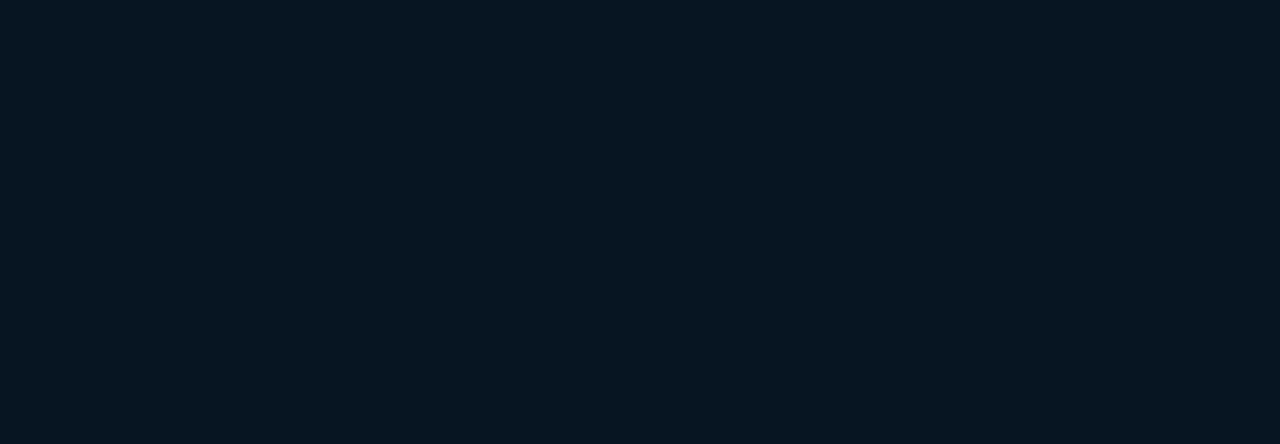
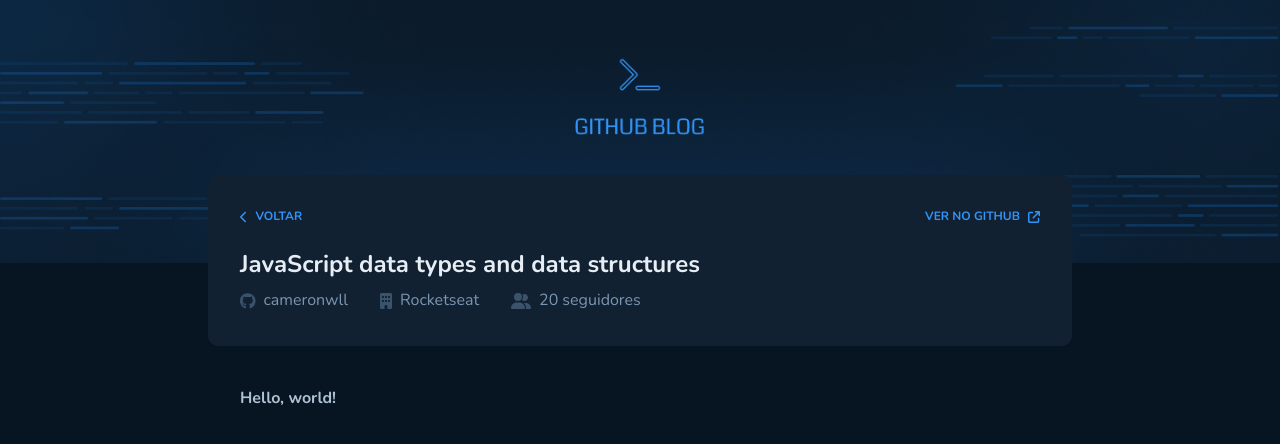
Before and after one commit to ArthurEnrique15/ignite-github-blog, a React (Vite) app: page /issue in a window 1280 px wide. Before the commit this address had no page. Shown: the top 444 px of the page. Built offline with nearby package versions, Linux system fonts and the light colour scheme.

Commit message:
feat: add issue page

```diff
--- a/package.json
+++ b/package.json
@@ -18,6 +18,7 @@
     "@rocketseat/eslint-config": "^1.2.0",
     "react": "^18.2.0",
     "react-dom": "^18.2.0",
+    "react-markdown": "^8.0.7",
     "react-router-dom": "^6.11.2",
     "styled-components": "^6.0.0-rc.2"
   },
--- a/src/Router.tsx
+++ b/src/Router.tsx
@@ -1,12 +1,14 @@
 import { Route, Routes } from 'react-router-dom'
 import { DefaultLayout } from './layouts/DefaultLayout'
 import { Home } from './pages/Home'
+import { Issue } from './pages/Issue'
 
 export function Router() {
   return (
     <Routes>
       <Route path="/" element={<DefaultLayout />}>
         <Route path="/" element={<Home />} />
+        <Route path="/issue" element={<Issue />} />
       </Route>
     </Routes>
   )
--- /dev/null
+++ b/src/pages/Issue/index.tsx
@@ -0,0 +1,65 @@
+import {
+  faArrowUpRightFromSquare,
+  faBuilding,
+  faChevronLeft,
+  faUserGroup,
+} from '@fortawesome/free-solid-svg-icons'
+import { FontAwesomeIcon } from '@fortawesome/react-fontawesome'
+import {
+  DescriptionContainer,
+  GithubLink,
+  GoBackLink,
+  IssueContainer,
+  StyledLink,
+  StyledReactMarkdown,
+  TitleContainer,
+  TitleFooter,
+  TitleHeader,
+  TitleText,
+} from './styles'
+import { faGithub } from '@fortawesome/free-brands-svg-icons'
+
+export function Issue() {
+  return (
+    <IssueContainer>
+      <TitleContainer>
+        <TitleHeader>
+          <StyledLink to="/">
+            <GoBackLink>
+              <FontAwesomeIcon icon={faChevronLeft} />
+              <span>Voltar</span>
+            </GoBackLink>
+          </StyledLink>
+
+          <GithubLink>
+            <span>Ver no Github</span>
+            <FontAwesomeIcon icon={faArrowUpRightFromSquare} />
+          </GithubLink>
+        </TitleHeader>
+
+        <TitleText>
+          <span>JavaScript data types and data structures</span>
+        </TitleText>
+        <TitleFooter>
+          <div>
+            <FontAwesomeIcon icon={faGithub} />
+            <span>cameronwll</span>
+          </div>
+
+          <div>
+            <FontAwesomeIcon icon={faBuilding} />
+            <span>Rocketseat</span>
+          </div>
+
+          <div>
+            <FontAwesomeIcon icon={faUserGroup} />
+            <span>20 seguidores</span>
+          </div>
+        </TitleFooter>
+      </TitleContainer>
+      <DescriptionContainer>
+        <StyledReactMarkdown>Hello, **world**!</StyledReactMarkdown>
+      </DescriptionContainer>
+    </IssueContainer>
+  )
+}
--- /dev/null
+++ b/src/pages/Issue/styles.ts
@@ -0,0 +1,157 @@
+import ReactMarkdown from 'react-markdown'
+import { Link } from 'react-router-dom'
+import styled from 'styled-components'
+
+export const StyledLink = styled(Link)`
+  text-decoration: none;
+
+  &:focus,
+  &:hover,
+  &:visited,
+  &:link,
+  &:active {
+    text-decoration: none;
+    color: ${({ theme }) => theme.blue};
+  }
+`
+
+export const IssueContainer = styled.div`
+  display: flex;
+  flex-direction: column;
+  align-items: center;
+
+  gap: 0.5rem;
+`
+
+export const TitleContainer = styled.div`
+  display: flex;
+  flex-direction: column;
+  align-items: center;
+
+  gap: 0.5rem;
+
+  padding: 2rem;
+
+  width: 54rem;
+
+  background-color: ${({ theme }) => theme['base-post']};
+  color: white;
+
+  border-radius: 10px;
+
+  margin-top: -5.5rem;
+`
+
+export const TitleHeader = styled.header`
+  display: flex;
+  flex-direction: row;
+  justify-content: space-between;
+
+  width: 100%;
+
+  color: ${({ theme }) => theme.blue};
+
+  text-transform: uppercase;
+
+  font-weight: 700;
+  font-size: 0.75rem;
+  line-height: 160%;
+
+  border-bottom: 1px solid transparent;
+`
+
+export const GoBackLink = styled.div`
+  display: flex;
+  align-items: center;
+  gap: 0.5rem;
+
+  border-bottom: 1px solid transparent;
+
+  cursor: pointer;
+
+  transition: 0.5s;
+
+  &:hover {
+    border-color: ${({ theme }) => theme.blue};
+  }
+`
+
+export const GithubLink = styled.div`
+  display: flex;
+  align-items: center;
+  gap: 0.5rem;
+
+  border-bottom: 1px solid transparent;
+
+  cursor: pointer;
+
+  transition: 0.5s;
+
+  &:hover {
+    border-color: ${({ theme }) => theme.blue};
+  }
+`
+
+export const TitleText = styled.div`
+  display: flex;
+  align-items: center;
+  justify-content: flex-start;
+
+  width: 100%;
+
+  height: 2rem;
+
+  margin-top: 0.75rem;
+
+  span {
+    font-weight: 700;
+    font-size: 1.5rem;
+
+    color: ${({ theme }) => theme['base-title']};
+  }
+`
+
+export const TitleFooter = styled.footer`
+  display: flex;
+  flex-direction: row;
+  align-items: flex-start;
+
+  gap: 2rem;
+
+  width: 100%;
+
+  line-height: 160%;
+
+  div {
+    display: flex;
+    flex-direction: row;
+    align-items: center;
+    justify-content: center;
+
+    gap: 0.5rem;
+  }
+
+  svg {
+    color: ${({ theme }) => theme['base-label']};
+  }
+
+  span {
+    color: ${({ theme }) => theme['base-span']};
+  }
+`
+
+export const DescriptionContainer = styled.div`
+  display: flex;
+  flex-direction: column;
+  /* align-items: center; */
+
+  width: 54rem;
+  padding: 2rem;
+`
+
+export const StyledReactMarkdown = styled(ReactMarkdown)`
+  color: ${({ theme }) => theme['base-text']};
+
+  font-weight: 700;
+  line-height: 160%;
+`
```
Also changed, not shown: 1 other file (tests, documents, lock files or other folders).
